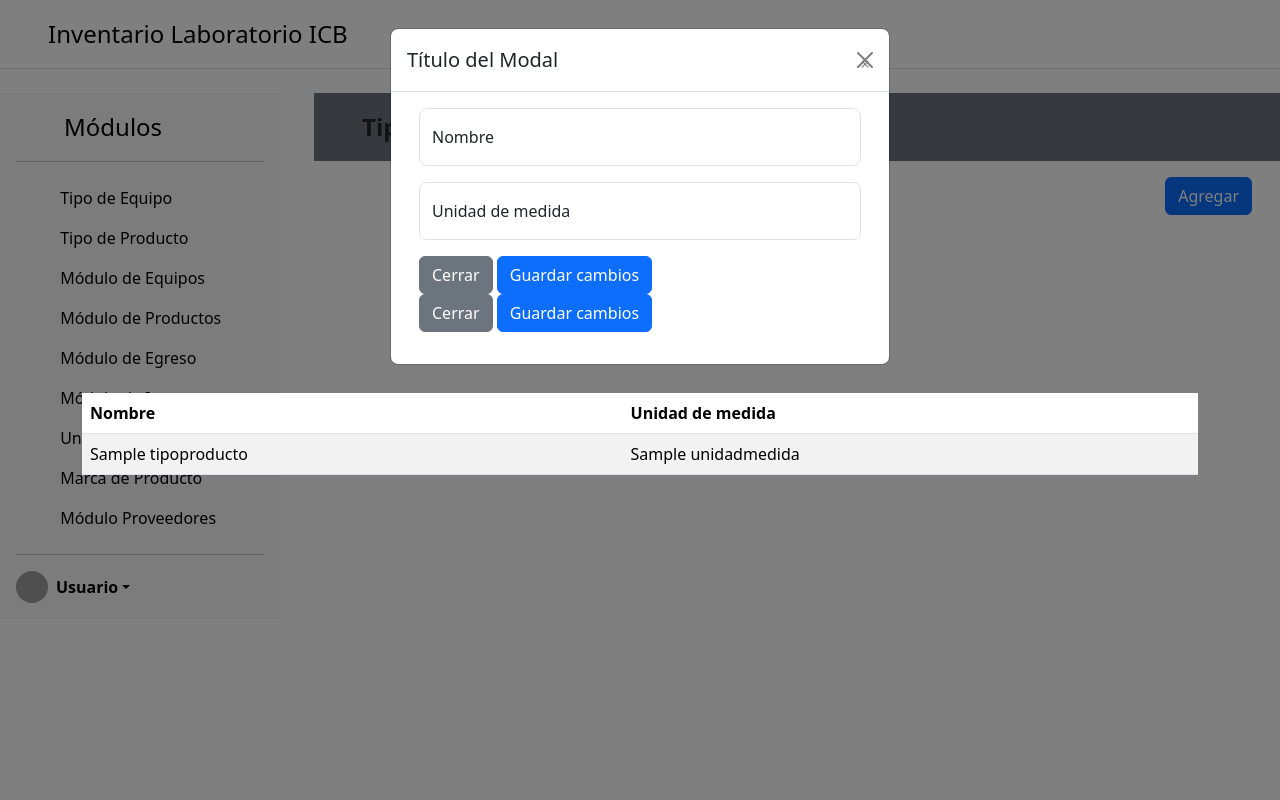
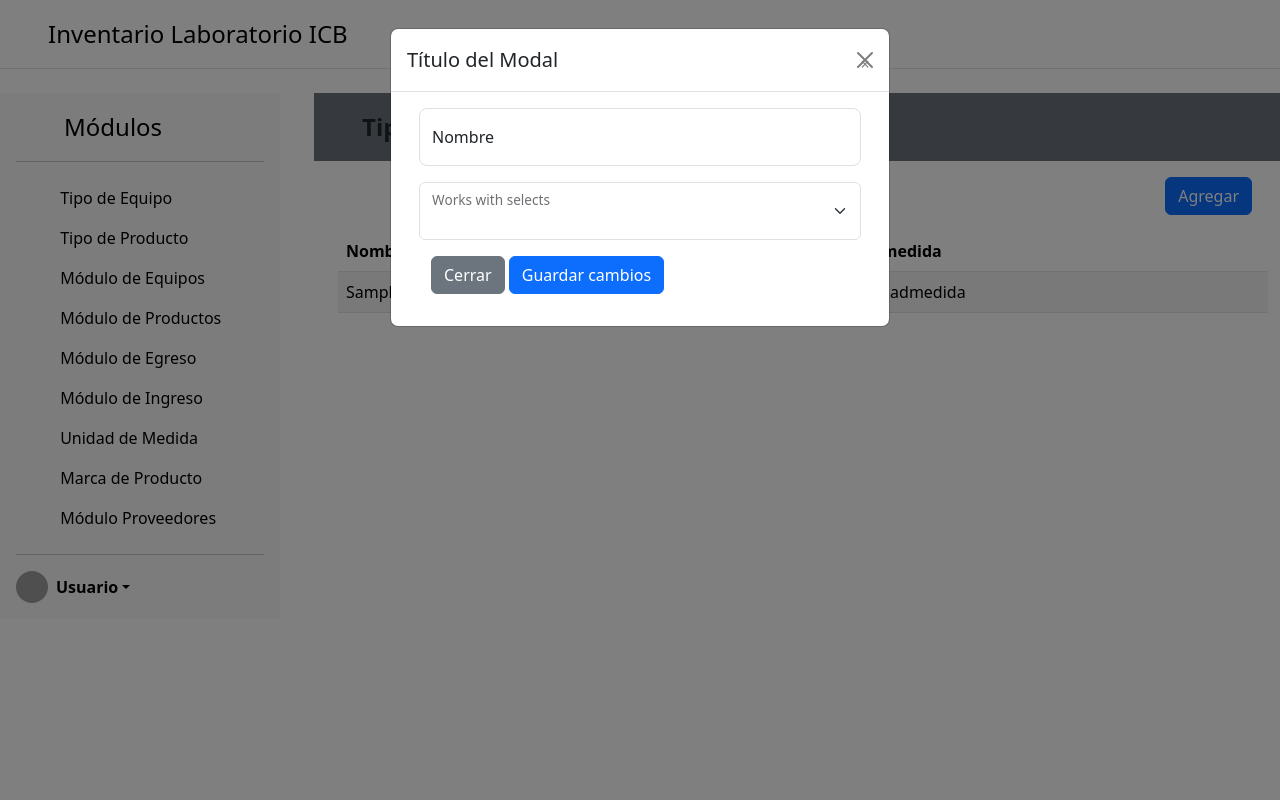
Before and after one commit to DiegoNunezG/Inventario_Laboratorio_ICB, a Django app: page /tipo-de-producto/ in a window 1280 px wide, after a click on "Agregar". Run offline with Django 5.2, Linux system fonts and the light colour scheme; tables that the repository leaves empty hold one stand-in row (values such as "Sample post"); lists and menus that the app fills with data are empty; parts of the project's set-up code (start-up, migrations or seed data) failed here and were passed over; some libraries are stand-ins or nearby versions; grey boxes are pictures that could not be loaded.

Commit message:
avance en modal de tipo de producto

```diff
--- a/AppInventario/templates/AppInventario/tipo_de_producto.html
+++ b/AppInventario/templates/AppInventario/tipo_de_producto.html
@@ -23,24 +23,23 @@
                     <form method="POST">
                         {% csrf_token %}
                         <div class="form-floating mb-3">
-                            <form method="POST">
-                                {% csrf_token %}
-                                <div class="form-floating mb-3">
                             <input type="text" class="form-control rounded-3" id="floatingInput" placeholder="name@example.com">
                             <label for="floatingInput">Nombre</label>
                         </div>
                         <div class="form-floating mb-3">
-                                    <input type="text" class="form-control rounded-3" id="floatingPassword" placeholder="Password">
-                                    <label for="floatingPassword">Unidad de medida</label>
+                            <div class="form-floating">
+                                <select class="form-select" id="floatingSelect" aria-label="Floating label select example">
+                                {%for unidad in tipo_de_producto.unidad_medida%}
+                                  <option value={{tipo_de_producto.unidad}}>{{tipo_de_producto.unidad}}</option>
+                                  {%endfor%}
+                                </select>
+                                <label for="floatingSelect">Works with selects</label>
                             </div>
-                                  <div>
+                            <div class="container mt-3">
                                 <button type="button" class="btn btn-secondary" data-bs-dismiss="modal">Cerrar</button>
                             <button type="button" class="btn btn-primary">Guardar cambios</button>
                             </div>
-                            </form>
-                          <div>
-                            <button type="button" class="btn btn-secondary" data-bs-dismiss="modal">Cerrar</button>
-                            <button type="button" class="btn btn-primary">Guardar cambios</button>
+
                         </div>
                     </form>
                 </div>
--- a/AppInventario/views.py
+++ b/AppInventario/views.py
@@ -2,7 +2,6 @@ from django.shortcuts import render, redirect
 from django.contrib.auth.forms import AuthenticationForm
 from django.contrib.auth import login, logout, authenticate
 from .models import TipoProducto
-from .forms import TipoProductoForm
 
 def login_web(request):
     if request.method == "POST":
```
Also changed, not shown: AppInventario/forms.py (deleted, +0 -10 lines). Lines whose indentation alone changed are shown as unchanged.
